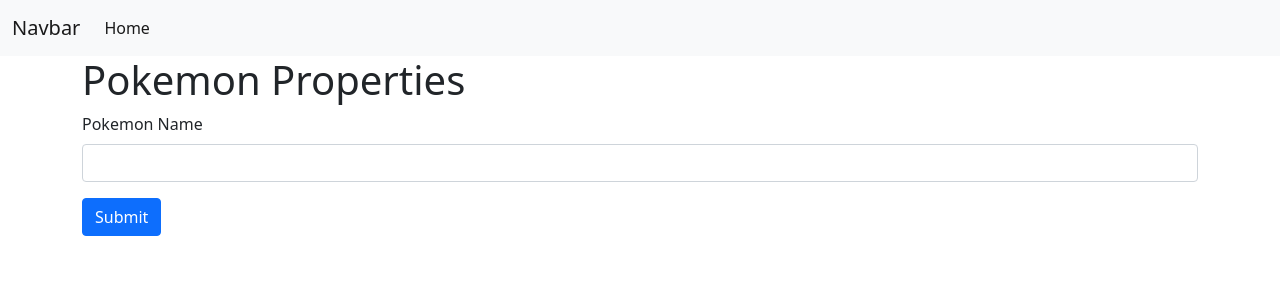
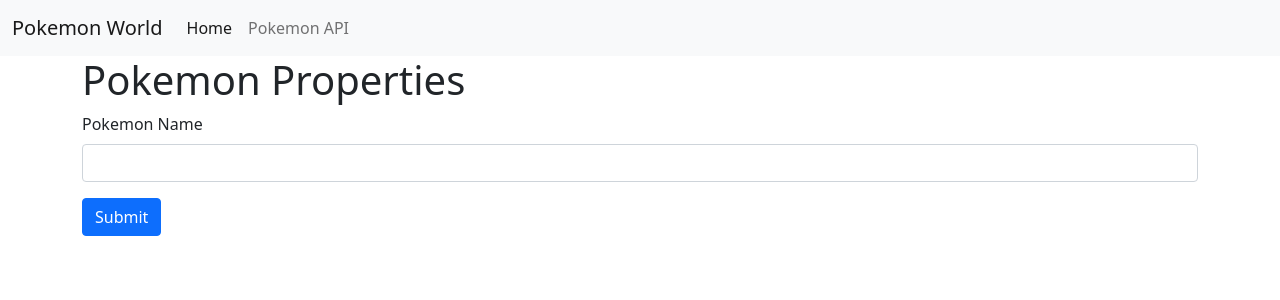
Before and after one commit to ReichertA2/Single-Page-App-Flask-, a Flask app: page /pokemon in a window 1280 px wide. Shown: the top 300 px of the page. Run offline with Flask 2, Linux system fonts and the light colour scheme.

Commit message:
added link functionality for home and pokemon API links

```diff
--- a/app.py
+++ b/app.py
@@ -31,7 +31,6 @@ def pokemon():
             }
             return render_template('pokemon.html.j2', pokemons=pokemon_dict)
         except:
-            # print("you had an error: ")
             error_string = "You had an error"
             return render_template('pokemon.html.j2', error=error_string)
     return render_template('pokemon.html.j2')
--- a/templates/base.html.j2
+++ b/templates/base.html.j2
@@ -10,15 +10,15 @@
 <body>
     <nav class="navbar navbar-expand-lg navbar-light bg-light">
     <div class="container-fluid">
-        <a class="navbar-brand" href="#">Navbar</a>
+        <a class="navbar-brand" href="#">Pokemon World</a>
         <button class="navbar-toggler" type="button" data-bs-toggle="collapse" data-bs-target="#navbarNavAltMarkup" aria-controls="navbarNavAltMarkup" aria-expanded="false" aria-label="Toggle navigation">
         <span class="navbar-toggler-icon"></span>
         </button>
         <div class="collapse navbar-collapse" id="navbarNavAltMarkup">
         <div class="navbar-nav">
-            <a class="nav-link active" aria-current="page" href="#">Home</a>
-            {# <a class="nav-link" href="#">Features</a>
-            <a class="nav-link" href="#">Pricing</a> #}
+            <a class="nav-link active" aria-current="page" href="/">Home</a>
+            <a class="nav-link" href="/pokemon">Pokemon API</a>
+            {# <a class="nav-link" href="#">Pricing</a> #}
 
         </div>
         </div>
--- a/templates/pokemon.html.j2
+++ b/templates/pokemon.html.j2
@@ -28,6 +28,7 @@ Pokemon
 
 {% if pokemons %}
   <table class="table table-striped table-hover table-dark">
+
     <thead>
       <tr>
         <th scope="col">Pokemon</th>
```
